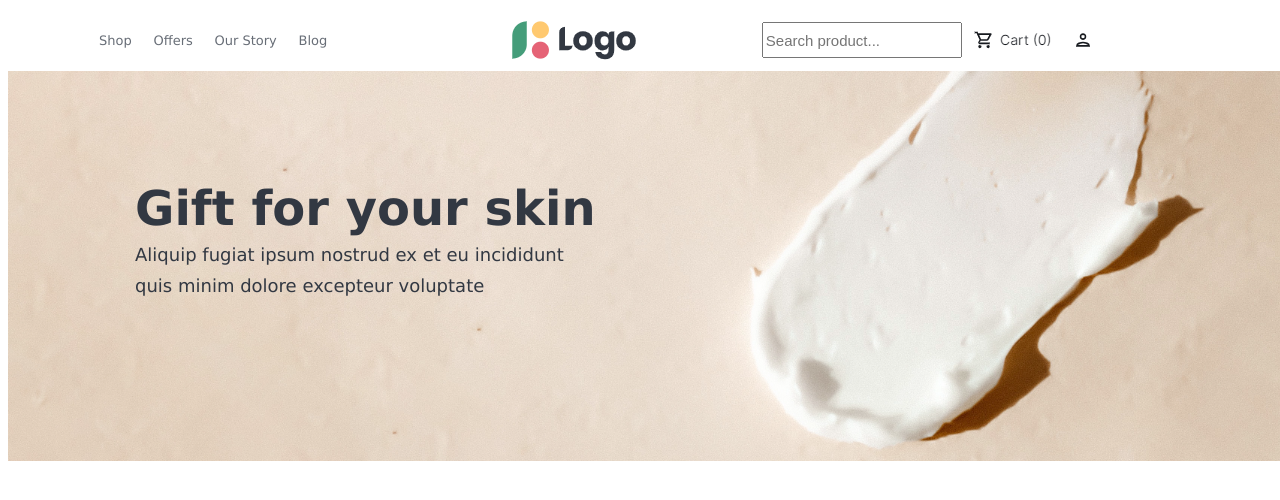
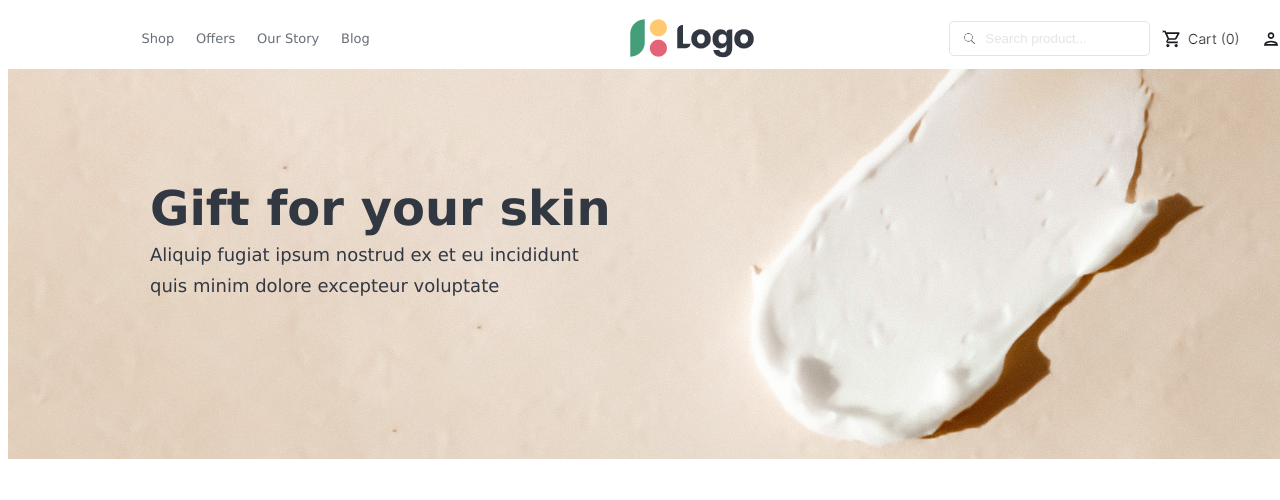
Before and after one commit to QuocBinh042/BaiTapHTVCNWeb, a plain HTML site: page 1_ProductListing/BTTuan4.html in a window 1280 px wide. Shown: the top 500 px of the page. Drawn offline with Linux system fonts and the light colour scheme.

Commit message:
Update BTTuan4_ver2

```diff
--- a/1_ProductListing/indexa.html
+++ b/1_ProductListing/BTTuan4.html
@@ -17,22 +17,24 @@
     #left {
         display: flex;
         width: 250px;
-        margin-left: 20px;
-        margin-top: 0px;
+
+        margin-top: -2px;
         justify-content: space-around;
+
     }
 
     #right {
         display: flex;
         width: 300px;
         margin-top: 5px;
-        margin-right: 150px;
+        margin-right: -100px;
+        margin-left: 5px;
         justify-content: space-around;
     }
 
     #center {
-        margin-top: 10px;
-        margin-left: 50px;
+        margin-top: 8px;
+        margin-right: -60px;
         margin-bottom: 5px;
     }
 
@@ -45,24 +47,28 @@
     }
 
     input {
-        font-size: 15px;
-        width: 200px;
-        height: 36px;
-    }
-
-    .content {
-        height: 400px;
-        width: 100%;
-        background-image: "4_anh.png";
-        background-size: cover
+        width: 162px;
+        height: 31px;
+        border: 1px solid #E3E4E7;
+        border-radius: 5px;
+        padding-left: 35px;
+        font-size: 12;
+        background-image: url(search_glass.png);
+        background-repeat: no-repeat;
+        background-position: 11px;
+        background-size: 17px 17px;
     }
 
     .text {
         color: black;
         position: absolute;
         top: 170px;
-        left: 135px;
+        left: 150px;
     }
+    ::placeholder { /* chạy tốt trên Chrome, Firefox, Opera, Safari 10.1+ */
+    color: #E3E4E7;
+    opacity: 1; /* Firefox */
+}
 </style>
 
 
@@ -71,16 +77,16 @@
         <div id="left">
 
             <div class="leftitem">
-                <font face="Verdana" size="2.5"> Shop</font>
+                <font face="Verdana" size="2">Shop</font>
             </div>
             <div class="leftitem">
-                <font face="Verdana" size="2.5">Offers</font>
+                <font face="Verdana" size="2">Offers</font>
             </div>
             <div class="leftitem">
-                <font face="Verdana" size="2.5">Our Story</font>
+                <font face="Verdana" size="2">Our Story</font>
             </div>
             <div class="leftitem">
-                <font face="Verdana" size="2.5">Blog</font>
+                <font face="Verdana" size="2">Blog</font>
             </div>
         </div>
         <div id="center">
@@ -88,8 +94,7 @@
         </div>
         <div id="right">
             <div class="rightitem">
-                <input type="search" placeholder="Search product..." style="color: darkgrey;">
-            </div>
+                <input type="text" placeholder="Search product..."> </div>
             <div>
                 <img src="2_xe.png" alt="">
             </div>
@@ -101,7 +106,7 @@
     </div>
 
     <img src="4_anh.png" alt="">
-    <div class="content">
+    <div>
         <div class="text">
             <font face="Verdana" size="5" style="color: #323842; line-height: 10pt; ">
                 <h1>Gift for your skin</h1>
```
Also changed, not shown: 1_ProductListing/search.png (deleted), 1_ProductListing/search_glass.png (added).
